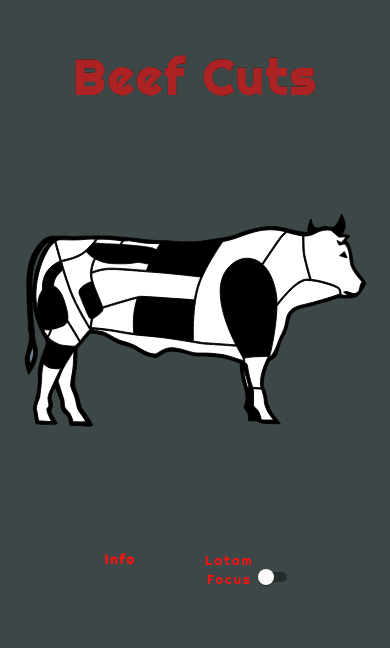
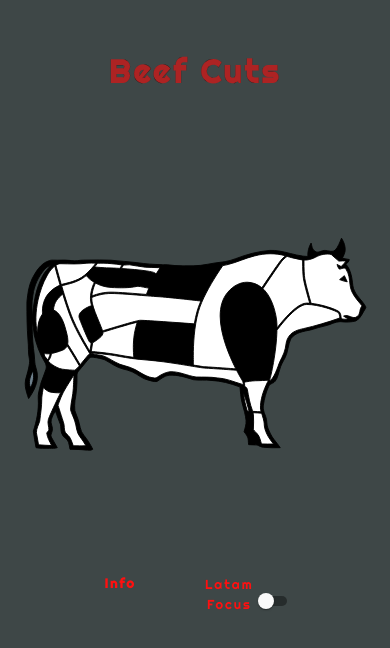
Before and after one commit to CJ-arg/CowProject, a React (Create React App) app: page / in a window 390 px wide. Shown: the top 648 px of the page. Built offline with nearby package versions, Linux system fonts and the light colour scheme; a web font is replaced by a local one.

Commit message:
fix for cell phone

```diff
--- a/src/App.css
+++ b/src/App.css
@@ -89,9 +89,9 @@
     padding: 5%;
   }
   .cowTitle {
-    font-size: 3rem;
-    margin-bottom: -65px;
-    margin-top: 0;
+    font-size: 2rem;
+    /* margin-bottom: -85px; */
+    /* margin-top: 0; */
   }
   .latamMode {
     font-family: "Righteous", cursive;
```
